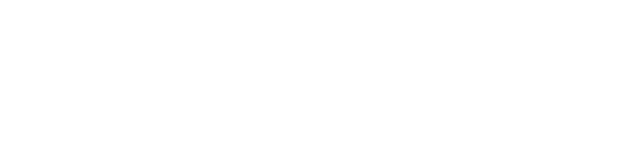
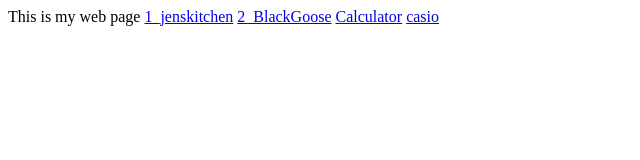
Before and after one commit to lazyykidd/lazyykidd.github.io, a plain HTML site: page index.html in a window 1280 px wide. Shown: the whole page, without its empty margins (0-640 px from the left). Drawn offline with Linux system fonts and the light colour scheme.

Commit message:
Add files via upload

```diff
--- a/index.html
+++ b/index.html
@@ -6,6 +6,11 @@
     <title>Document</title>
 </head>
 <body>
-    <a href link
+    <h>This is my web page</h>
+    <a href="./1_jenskitchen/index.html">1_jenskitchen</a>
+    <a href="./2_BlackGoose/index.html">2_BlackGoose</a>
+    <a href="./calculator/index.html">Calculator</a>
+    <a href="./casio/index.html">casio</a>
+
 </body>
 </html>
```
